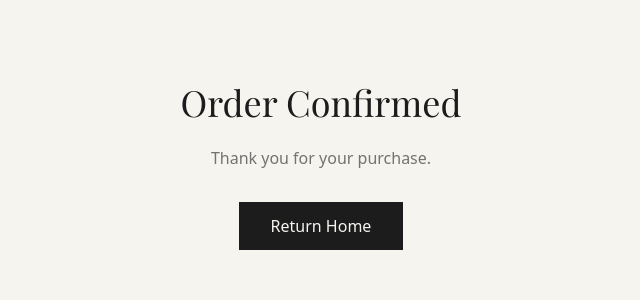
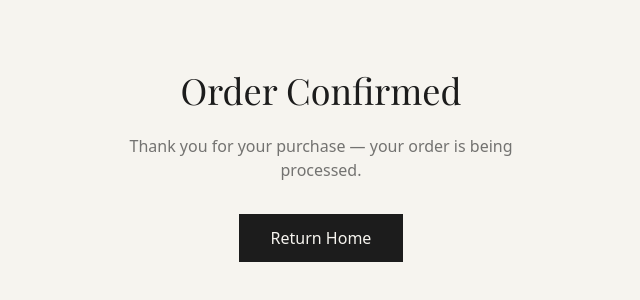
Before and after one commit to SniperStopSniping/luster, a Next.js app: page /success in a window 1280 px wide. Shown: the part 234-534 px from the top of the page, without its empty margins (319-959 px from the left). Built offline with nearby package versions, Linux system fonts and the light colour scheme; a web font is replaced by a local one.

Commit message:
Copy tweak: success page

```diff
--- a/src/app/success/page.tsx
+++ b/src/app/success/page.tsx
@@ -12,7 +12,7 @@ export default function SuccessPage() {
     <main className="min-h-screen flex items-center justify-center bg-canvas px-6">
       <div className="text-center max-w-md">
         <h1 className="font-serif text-4xl mb-6">Order Confirmed</h1>
-        <p className="text-ink/60 mb-8">Thank you for your purchase.</p>
+        <p className="text-ink/60 mb-8">Thank you for your purchase — your order is being processed.</p>
 
         <Link
           href="/"
```
